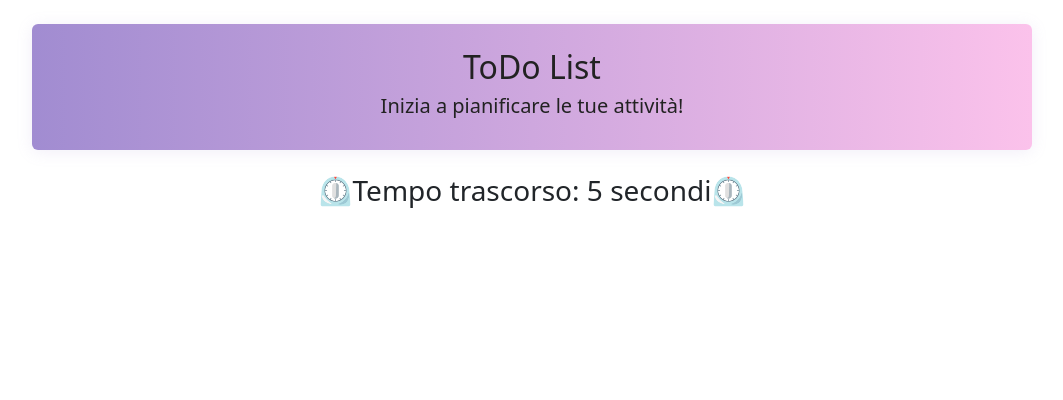
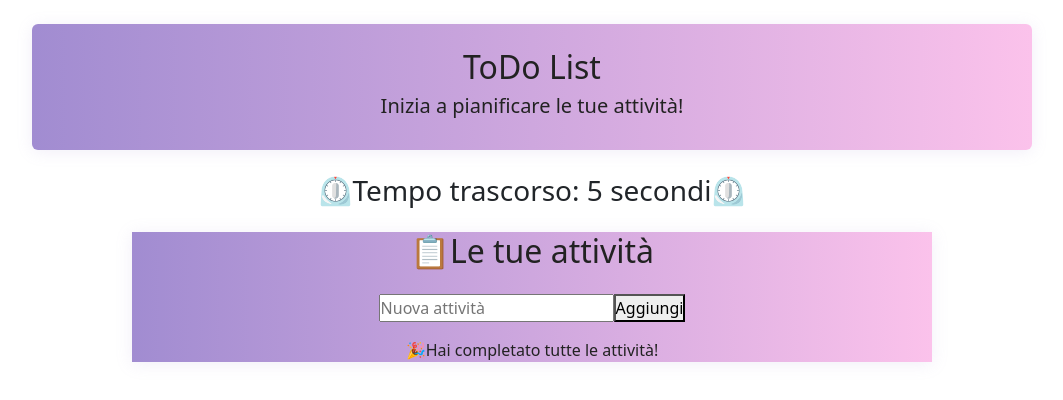
Before and after one commit to veronicamagnanimi/ToDo-List-Timer, a React (Vite) app: page / in a window 1280 px wide. Shown: the top 400 px of the page, without its empty margins (108-1171 px from the left). Built offline with nearby package versions, Linux system fonts and the light colour scheme.

Commit message:
feat: taskList wip, logic implemented

```diff
--- a/src/components/TaskList.jsx
+++ b/src/components/TaskList.jsx
@@ -1,6 +1,75 @@
+import { useState, useEffect, useReducer } from "react";
+
+//caricamento dei task salvati in localStorage
+const initialTasks = () => {
+  const saved = localStorage.getItem("tasks");
+  return saved ? JSON.parse(saved) : [];
+};
+
+//funzione reducer
+const reducer = (state, action) => {
+  switch (action.type) {
+    case "ADD":
+      return [
+        ...state,
+        { id: Date.now(), text: action.payload, completed: false },
+      ];
+    case "TOGGLE":
+      return state.map((task) =>
+        task.id === action.payload
+          ? { ...task, completed: !task.completed }
+          : task
+      );
+    case "REMOVE":
+      return state.filter((task) => task.id !== action.payload);
+    default:
+      return state; //se non viene riconosciuto il tipo di azione, restituisco lo stato attuale
+  }
+};
+
+//stato
 const TaskList = () => {
+  const [input, setInput] = useState("");
+  const [tasks, dispatch] = useReducer(reducer, [], initialTasks); //dispatch invia l'azione al reducer per gestire lo stato
 
+//salvo sul localStorage
+  useEffect(() => {
+    localStorage.setItem("tasks", JSON.stringify(tasks));
+  }, [tasks]);
 
-}
+//funzione per aggiungere un task
+  const addTask = () => {
+    if (input.trim() === "") return;
+    dispatch({ type: "ADD", payload: input });
+    setInput("");
+  };
+
+  return (
+    <div className="container mt-4 gradient-bg text-center">
+      <h2>📋Le tue attività</h2>
+
+      <input type="text" className="my-3" placeholder="Nuova attività" value={input}
+        onChange={(e) => setInput(e.target.value)}/>
+      <button onClick={addTask}>Aggiungi</button>
+
+      {tasks.length === 0 ? (
+        <p>🎉Hai completato tutte le attività!</p> //da gestire
+      ) : (
+        <ul>
+          {tasks.map((task) => (
+            <li key={task.id} className="task-item">
+              <input type="checkbox" checked={task.completed}
+                onChange={() => dispatch({ type: "TOGGLE", payload: task.id })}/>
+              <span className={`task-text ${task.completed ? "task-completed" : ""}`}>
+                {task.text}
+              </span>
+              <button onClick={() => dispatch({ type: "REMOVE", payload: task.id })}>Rimuovi</button>
+            </li>
+          ))}
+        </ul>
+      )}
+    </div>
+  );
+};
 
 export default TaskList;
--- a/src/index.css
+++ b/src/index.css
@@ -11,9 +11,26 @@
     max-width: 1100px;
 }
 
+ul {
+    list-style: none;
+}
+
 /* TITLE */
 .gradient-bg {
   background: linear-gradient(90deg, #a18cd1 0%, #fbc2eb 100%);
   color: #222;
   box-shadow: 0 2px 16px rgba(161, 140, 209, 0.15);
 }
+
+/* TASK */
+.task-item {
+  margin-bottom: 0.5rem;
+}
+
+.task-text {
+  margin-left: 0.5rem;
+}
+
+.task-completed {
+  text-decoration: line-through;
+}
```
